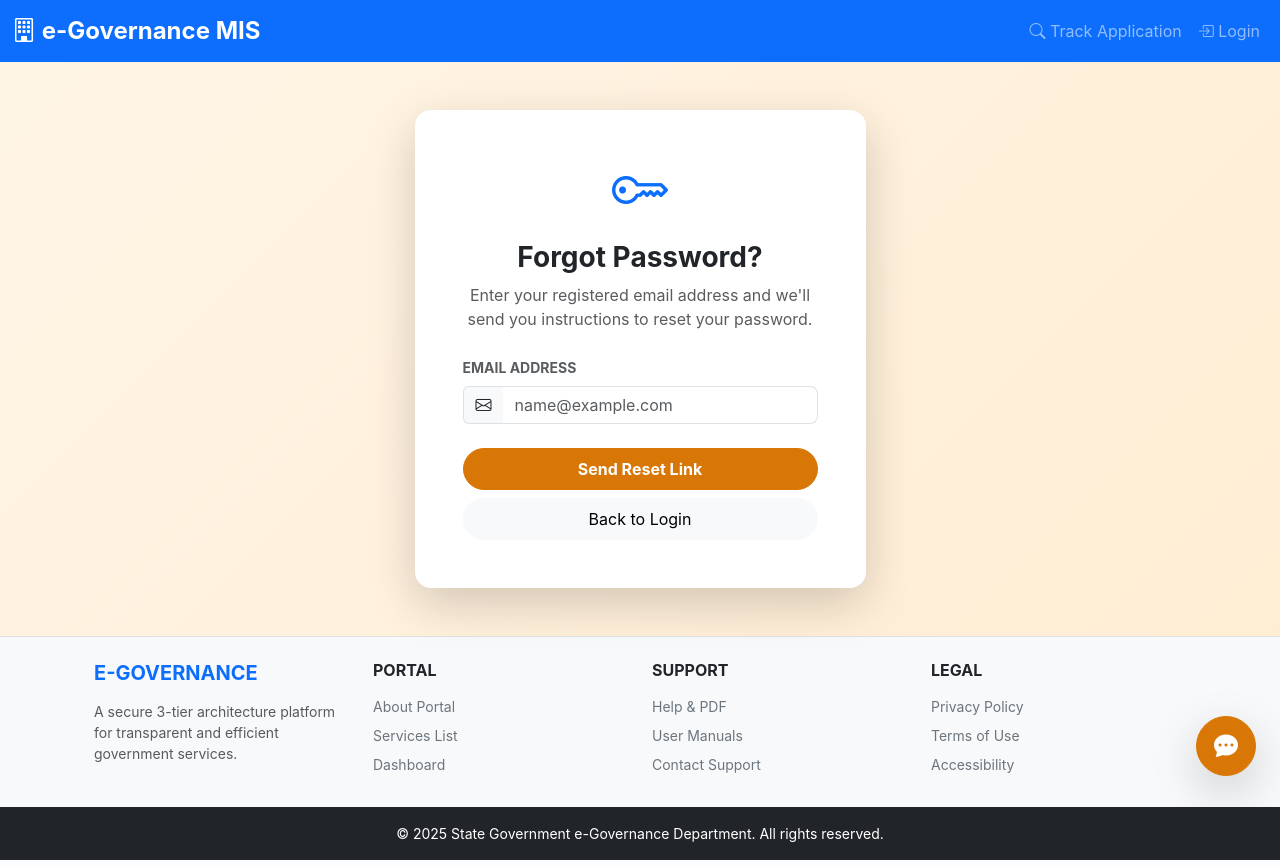
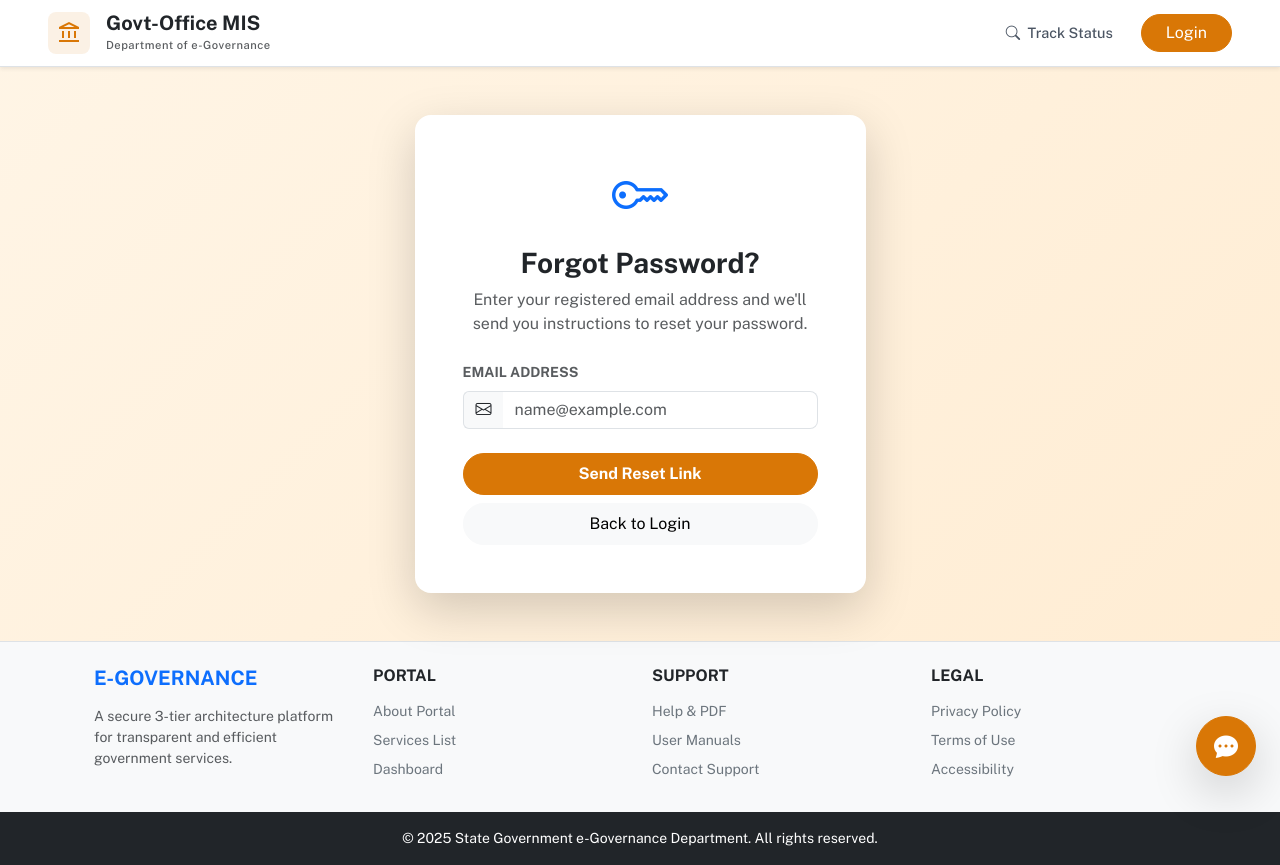
Before and after one commit to lokanathmohanty/e-GOVERNANCE, a Django app: page /accounts/password_reset/ in a window 1280 px wide. Run offline with Django 4.2, Linux system fonts and the light colour scheme.

Commit message:
Update MIS and Officer navbar to match homepage aesthetic

```diff
--- a/templates/base_bootstrap.html
+++ b/templates/base_bootstrap.html
@@ -6,6 +6,17 @@
     <meta charset="UTF-8">
     <meta name="viewport" content="width=device-width, initial-scale=1.0">
     <title>{% block title %}e-Governance Service Management System{% endblock %}</title>
+
+    <!-- Google Fonts: Public Sans & Inter -->
+    <link rel="preconnect" href="https://fonts.googleapis.com" />
+    <link rel="preconnect" href="https://fonts.gstatic.com" crossorigin="" />
+    <link
+        href="https://fonts.googleapis.com/css2?family=Public+Sans:wght@300;400;500;600;700;900&family=Inter:wght@400;500;600;700&display=swap"
+        rel="stylesheet" />
+
+    <!-- Material Symbols -->
+    <link href="https://fonts.googleapis.com/css2?family=Material+Symbols+Outlined:wght,FILL@100..700,0..1&display=swap"
+        rel="stylesheet" />
 
     <!-- Bootstrap 5.3 CSS -->
     <link href="https://cdn.jsdelivr.net/npm/bootstrap@5.3.0/dist/css/bootstrap.min.css" rel="stylesheet">
@@ -18,69 +29,115 @@
         :root {
             --primary-color: #D97706;
             --primary-gold: #D97706;
-            --success-color: #198754;
-            --warning-color: #ffc107;
+            --success-color: #059669;
+            --warning-color: #d97706;
             --danger-color: #dc3545;
-            --dark-bg: #212529;
+            --dark-bg: #101622;
             --accent-gold: #D97706;
         }
 
         body {
-            background: linear-gradient(135deg, #fff5e6 0%, #ffecd2 100%) !important;
-            background-attachment: fixed !important;
+            background-color: #f8fafc !important;
             min-height: 100vh;
             display: flex;
             flex-direction: column;
-            font-family: 'Inter', system-ui, -apple-system, sans-serif;
+            font-family: 'Public Sans', 'Inter', sans-serif;
+        }
+
+        .material-symbols-outlined {
+            vertical-align: middle;
+            font-variation-settings: 'FILL' 0, 'wght' 400, 'GRAD' 0, 'opsz' 24;
+        }
+
+        .navbar {
+            padding: 0.75rem 0;
+            background-color: white !important;
+            transition: all 0.3s ease;
+        }
+
+        .navbar.scrolled {
+            box-shadow: 0 4px 6px -1px rgba(0, 0, 0, 0.1), 0 2px 4px -1px rgba(0, 0, 0, 0.06);
         }
 
         .navbar-brand {
-            font-weight: 700;
-            font-size: 1.5rem;
+            padding: 0;
+            display: flex;
+            align-items: center;
+        }
+
+        .logo-box {
+            width: 42px;
+            height: 42px;
+            background-color: rgba(217, 119, 6, 0.1);
+            color: var(--primary-color);
+            display: flex;
+            align-items: center;
+            justify-content: center;
+            border-radius: 8px;
+            transition: all 0.3s ease;
+        }
+
+        .navbar-brand:hover .logo-box {
+            background-color: var(--primary-color);
+            color: white;
+            transform: scale(1.05);
+        }
+
+        .nav-link {
+            font-weight: 500;
+            color: #4b5563 !important;
+            font-size: 0.9rem;
+            padding: 0.5rem 1rem !important;
+            transition: all 0.2s ease;
+        }
+
+        .nav-link:hover {
+            color: var(--primary-color) !important;
+        }
+
+        .nav-link.active {
+            color: var(--primary-color) !important;
+            font-weight: 600;
         }
 
         main {
             flex: 1;
         }
 
-        .status-badge-on-time {
-            background-color: #d1e7dd;
-            color: #0f5132;
-        }
-
-        .status-badge-near-deadline {
-            background-color: #fff3cd;
-            color: #664d03;
-        }
-
-        .status-badge-delayed {
-            background-color: #f8d7da;
-            color: #842029;
-        }
-
-        .priority-disaster {
-            border-left: 4px solid var(--danger-color);
-        }
-
-        .priority-emergency {
-            border-left: 4px solid var(--warning-color);
-        }
-
         .sidebar {
-            min-height: 100vh;
-            background-color: #f8f9fa;
+            min-height: calc(100vh - 72px);
+            background-color: white;
+            border-right: 1px solid #e5e7eb;
+            padding-top: 1.5rem;
         }
 
         .sidebar .nav-link {
-            color: #495057;
-            border-radius: 0.25rem;
-            margin-bottom: 0.25rem;
+            display: flex;
+            align-items: center;
+            gap: 12px;
+            padding: 0.8rem 1.25rem !important;
+            margin: 0.2rem 0.75rem;
+            border-radius: 10px;
+            color: #4b5563 !important;
+            font-weight: 500;
+            transition: all 0.2s ease;
+            font-size: 0.875rem;
         }
 
-        .sidebar .nav-link:hover,
+        .sidebar .nav-link:hover {
+            background-color: #f9fafb;
+            color: var(--primary-color) !important;
+            transform: translateX(4px);
+        }
+
         .sidebar .nav-link.active {
-            background-color: var(--primary-color);
-            color: white;
+            background-color: rgba(217, 119, 6, 0.1);
+            color: var(--primary-color) !important;
+            font-weight: 600;
+        }
+
+        .sidebar .nav-link i {
+            font-size: 1.1rem;
         }
     </style>
 
@@ -93,119 +150,161 @@
 
 <body>
     <!-- Navigation Bar -->
-    <nav class="navbar navbar-expand-lg navbar-dark bg-primary">
-        <div class="container-fluid">
-            <a class="navbar-brand" href="{% url 'core:home' %}">
-                <i class="bi bi-building"></i> e-Governance MIS
+    <nav class="navbar navbar-expand-lg border-bottom sticky-top shadow-sm">
+        <div class="container-fluid px-4 px-lg-5">
+            <a class="navbar-brand text-decoration-none" href="{% url 'core:home' %}">
+                <div class="logo-box me-3">
+                    <span class="material-symbols-outlined text-[28px]">account_balance</span>
+                </div>
+                <div class="d-flex flex-column">
+                    <h2 class="fs-5 fw-bold text-dark mb-0 lh-1">Govt-Office MIS</h2>
+                    <span class="text-muted fw-medium mt-1" style="font-size: 0.7rem; letter-spacing: 0.5px;">Department
+                        of e-Governance</span>
+                </div>
             </a>
-            <button class="navbar-toggler" type="button" data-bs-toggle="collapse" data-bs-target="#navbarNav">
-                <span class="navbar-toggler-icon"></span>
+            <button class="navbar-toggler border-0 shadow-none" type="button" data-bs-toggle="collapse"
+                data-bs-target="#navbarNav">
+                <span class="material-symbols-outlined">menu</span>
             </button>
             <div class="collapse navbar-collapse" id="navbarNav">
-                <ul class="navbar-nav ms-auto">
+                <ul class="navbar-nav ms-auto align-items-center gap-1">
                     <li class="nav-item">
                         <a class="nav-link" href="{% url 'citizen:public_track' %}">
-                            <i class="bi bi-search"></i> Track Application
+                            <i class="bi bi-search me-1"></i> Track Status
                         </a>
                     </li>
                     <!-- Notifications -->
                     {% if user.is_authenticated %}
-                    <li class="nav-item dropdown me-3">
-                        <a class="nav-link dropdown-toggle position-relative" href="#" role="button"
-                            data-bs-toggle="dropdown" aria-expanded="false">
+                    <li class="nav-item dropdown me-2">
+                        <a class="nav-link dropdown-toggle position-relative d-flex align-items-center justify-content-center bg-light rounded-circle"
+                            href="#" role="button" data-bs-toggle="dropdown" aria-expanded="false"
+                            style="width: 40px; height: 40px;">
                             <i class="bi bi-bell fs-5"></i>
                             {% if unread_notification_count > 0 %}
-                            <span class="position-absolute top-1 start-90 translate-middle badge rounded-pill bg-danger"
-                                style="font-size: 0.6rem;">
+                            <span
+                                class="position-absolute top-0 start-100 translate-middle badge rounded-pill bg-danger"
+                                style="font-size: 0.6rem; border: 2px solid white;">
                                 {{ unread_notification_count }}
                             </span>
                             {% endif %}
                         </a>
-                        <ul class="dropdown-menu dropdown-menu-end p-0 shadow border-0"
-                            style="width: 320px; max-height: 400px; overflow-y: auto;">
-                            <li
-                                class="d-flex justify-content-between align-items-center p-3 border-bottom bg-light sticky-top">
-                                <h6 class="mb-0 fw-bold small text-uppercase text-muted">Notifications</h6>
+                        <ul class="dropdown-menu dropdown-menu-end p-0 shadow-lg border-0 mt-3"
+                            style="width: 340px; max-height: 480px; overflow-y: auto; border-radius: 12px;">
+                            <li class="d-flex justify-content-between align-items-center p-3 border-bottom bg-white sticky-top"
+                                style="border-radius: 12px 12px 0 0;">
+                                <h6 class="mb-0 fw-bold text-dark">Notifications</h6>
                                 {% if unread_notification_count > 0 %}
                                 <button onclick="markAllRead()"
-                                    class="btn btn-sm btn-link text-decoration-none p-0 small"
-                                    style="font-size: 0.8rem;">Mark all read</button>
+                                    class="btn btn-sm btn-link text-primary text-decoration-none fw-bold p-0"
+                                    style="font-size: 0.75rem;">Mark all read</button>
                                 {% endif %}
                             </li>
+                            <div class="notification-list">
                                 {% for notif in user_notifications %}
                                 <li>
-                                <a class="dropdown-item p-3 border-bottom {% if not notif.is_read %}bg-primary bg-opacity-10{% endif %}"
+                                    <a class="dropdown-item p-3 border-bottom {% if not notif.is_read %}bg-light{% endif %}"
                                         href="#" onclick="markRead('{{ notif.id }}'); return false;">
-                                    <div class="d-flex align-items-start">
-                                        <div class="me-3 mt-1">
-                                            {% if notif.notification_type == 'success' %}<i
-                                                class="bi bi-check-circle-fill text-success"></i>
-                                            {% elif notif.notification_type == 'error' %}<i
-                                                class="bi bi-exclamation-circle-fill text-danger"></i>
-                                            {% elif notif.notification_type == 'warning' %}<i
-                                                class="bi bi-exclamation-triangle-fill text-warning"></i>
-                                            {% else %}<i class="bi bi-info-circle-fill text-primary"></i>{% endif %}
+                                        <div class="d-flex align-items-start gap-3">
+                                            <div class="flex-shrink-0">
+                                                {% if notif.notification_type == 'success' %}
+                                                <div class="bg-success bg-opacity-10 text-success rounded-circle d-flex align-items-center justify-content-center"
+                                                    style="width: 32px; height: 32px;">
+                                                    <i class="bi bi-check-lg"></i>
                                                 </div>
-                                        <div>
-                                            <p class="mb-1 small fw-bold text-wrap lh-sm">{{ notif.title }}</p>
-                                            <p class="mb-1 small text-muted text-wrap lh-sm">{{
+                                                {% elif notif.notification_type == 'error' %}
+                                                <div class="bg-danger bg-opacity-10 text-danger rounded-circle d-flex align-items-center justify-content-center"
+                                                    style="width: 32px; height: 32px;">
+                                                    <i class="bi bi-x-lg"></i>
+                                                </div>
+                                                {% elif notif.notification_type == 'warning' %}
+                                                <div class="bg-warning bg-opacity-10 text-warning rounded-circle d-flex align-items-center justify-content-center"
+                                                    style="width: 32px; height: 32px;">
+                                                    <i class="bi bi-exclamation-lg"></i>
+                                                </div>
+                                                {% else %}
+                                                <div class="bg-info bg-opacity-10 text-info rounded-circle d-flex align-items-center justify-content-center"
+                                                    style="width: 32px; height: 32px;">
+                                                    <i class="bi bi-info-lg"></i>
+                                                </div>
+                                                {% endif %}
+                                            </div>
+                                            <div class="flex-grow-1">
+                                                <p class="mb-0 fw-bold text-dark small">{{ notif.title }}</p>
+                                                <p class="mb-1 text-muted small text-wrap lh-sm">{{
                                                     notif.message|truncatechars:80 }}</p>
-                                            <small class="text-secondary" style="font-size: 0.7rem;">{{
-                                                notif.created_at|timesince }} ago</small>
+                                                <small class="text-secondary opacity-75" style="font-size: 0.65rem;">
+                                                    <i class="bi bi-clock me-1"></i>{{ notif.created_at|timesince }} ago
+                                                </small>
                                             </div>
                                         </div>
                                     </a>
                                 </li>
                                 {% empty %}
-                            <li class="p-4 text-center text-muted small">
-                                <i class="bi bi-bell-slash fs-4 d-block mb-2 text-secondary"></i>
-                                No new notifications
+                                <li class="p-5 text-center text-muted">
+                                    <i class="bi bi-bell-slash fs-2 d-block mb-2 opacity-25"></i>
+                                    <p class="small mb-0">No new notifications</p>
                                 </li>
                                 {% endfor %}
+                            </div>
                             <li class="sticky-bottom bg-white"><a
-                                    class="dropdown-item text-center small text-primary py-2 border-top fw-bold"
+                                    class="dropdown-item text-center small text-primary py-3 border-top fw-bold"
                                     href="{% url 'core:notifications' %}">View Full History</a></li>
                         </ul>
                     </li>
                     {% endif %}
 
                     {% if user.is_authenticated %}
-                    <li class="nav-item dropdown">
-                        <a class="nav-link dropdown-toggle" href="#" id="userDropdown" role="button"
-                            data-bs-toggle="dropdown">
-                            <i class="bi bi-person-circle"></i> {{ user.get_full_name|default:user.username }}
-                            <span class="badge bg-light text-dark">{{ user.get_role_display }}</span>
+                    <li class="nav-item dropdown ms-2">
+                        <a class="nav-link dropdown-toggle d-flex align-items-center gap-2 bg-light rounded-pill px-3 py-2"
+                            href="#" id="userDropdown" role="button" data-bs-toggle="dropdown" aria-expanded="false">
+                            <div class="bg-primary text-white rounded-circle d-flex align-items-center justify-content-center"
+                                style="width: 28px; height: 28px;">
+                                <i class="bi bi-person-fill"></i>
+                            </div>
+                            <div class="d-none d-md-block text-start me-1">
+                                <p class="mb-0 fw-bold text-dark lh-1" style="font-size: 0.8rem;">{{
+                                    user.get_full_name|default:user.username }}</p>
+                                <small class="text-muted" style="font-size: 0.65rem;">{{ user.get_role_display
+                                    }}</small>
+                            </div>
                         </a>
-                        <ul class="dropdown-menu dropdown-menu-end">
-                            <li><a class="dropdown-item" href="{% url 'accounts:profile' %}"><i
-                                        class="bi bi-person"></i> Profile</a></li>
+                        <ul class="dropdown-menu dropdown-menu-end shadow-lg border-0 mt-3 p-2"
+                            style="border-radius: 12px; min-width: 200px;">
+                            <li><a class="dropdown-item rounded-2 py-2" href="{% url 'accounts:profile' %}">
+                                    <i class="bi bi-person me-2 text-primary"></i> Profile
+                                </a></li>
                             {% if user.role == 'citizen' %}
-                            <li><a class="dropdown-item" href="{% url 'citizen:dashboard' %}"><i
-                                        class="bi bi-speedometer2"></i> Dashboard</a></li>
-                            <li><a class="dropdown-item" href="{% url 'citizen:locker' %}"><i
-                                        class="bi bi-folder-check"></i> Document Locker</a></li>
+                            <li><a class="dropdown-item rounded-2 py-2" href="{% url 'citizen:dashboard' %}">
+                                    <i class="bi bi-speedometer2 me-2 text-primary"></i> Dashboard
+                                </a></li>
+                            <li><a class="dropdown-item rounded-2 py-2" href="{% url 'citizen:locker' %}">
+                                    <i class="bi bi-folder-check me-2 text-primary"></i> Document Locker
+                                </a></li>
                             {% elif user.role == 'officer' %}
-                            <li><a class="dropdown-item" href="{% url 'officer:dashboard' %}"><i
-                                        class="bi bi-speedometer2"></i> Dashboard</a></li>
+                            <li><a class="dropdown-item rounded-2 py-2" href="{% url 'officer:dashboard' %}">
+                                    <i class="bi bi-speedometer2 me-2 text-primary"></i> Dashboard
+                                </a></li>
                             {% elif user.role == 'department_head' %}
-                            <li><a class="dropdown-item" href="{% url 'mis:dashboard' %}"><i
-                                        class="bi bi-speedometer2"></i> Dashboard</a></li>
+                            <li><a class="dropdown-item rounded-2 py-2" href="{% url 'mis:dashboard' %}">
+                                    <i class="bi bi-speedometer2 me-2 text-primary"></i> Dashboard
+                                </a></li>
                             {% elif user.role == 'admin' %}
-                            <li><a class="dropdown-item" href="{% url 'admin_panel:dashboard' %}"><i
-                                        class="bi bi-speedometer2"></i> Dashboard</a></li>
+                            <li><a class="dropdown-item rounded-2 py-2" href="{% url 'admin_panel:dashboard' %}">
+                                    <i class="bi bi-speedometer2 me-2 text-primary"></i> Dashboard
+                                </a></li>
                             {% endif %}
                             <li>
-                                <hr class="dropdown-divider">
+                                <hr class="dropdown-divider opacity-50">
                             </li>
-                            <li><a class="dropdown-item text-danger" href="{% url 'accounts:logout' %}">
-                                    <i class="bi bi-box-arrow-right"></i> Logout
+                            <li><a class="dropdown-item rounded-2 py-2 text-danger" href="{% url 'accounts:logout' %}">
+                                    <i class="bi bi-box-arrow-right me-2"></i> Logout
                                 </a></li>
                         </ul>
                     </li>
                     {% else %}
-                    <li class="nav-item">
-                        <a class="nav-link" href="{% url 'accounts:login' %}">
-                            <i class="bi bi-box-arrow-in-right"></i> Login
+                    <li class="nav-item ms-2">
+                        <a class="btn btn-primary rounded-pill px-4" href="{% url 'accounts:login' %}">
+                            Login
                         </a>
                     </li>
                     {% endif %}
```
Lines whose indentation alone changed are shown as unchanged.
